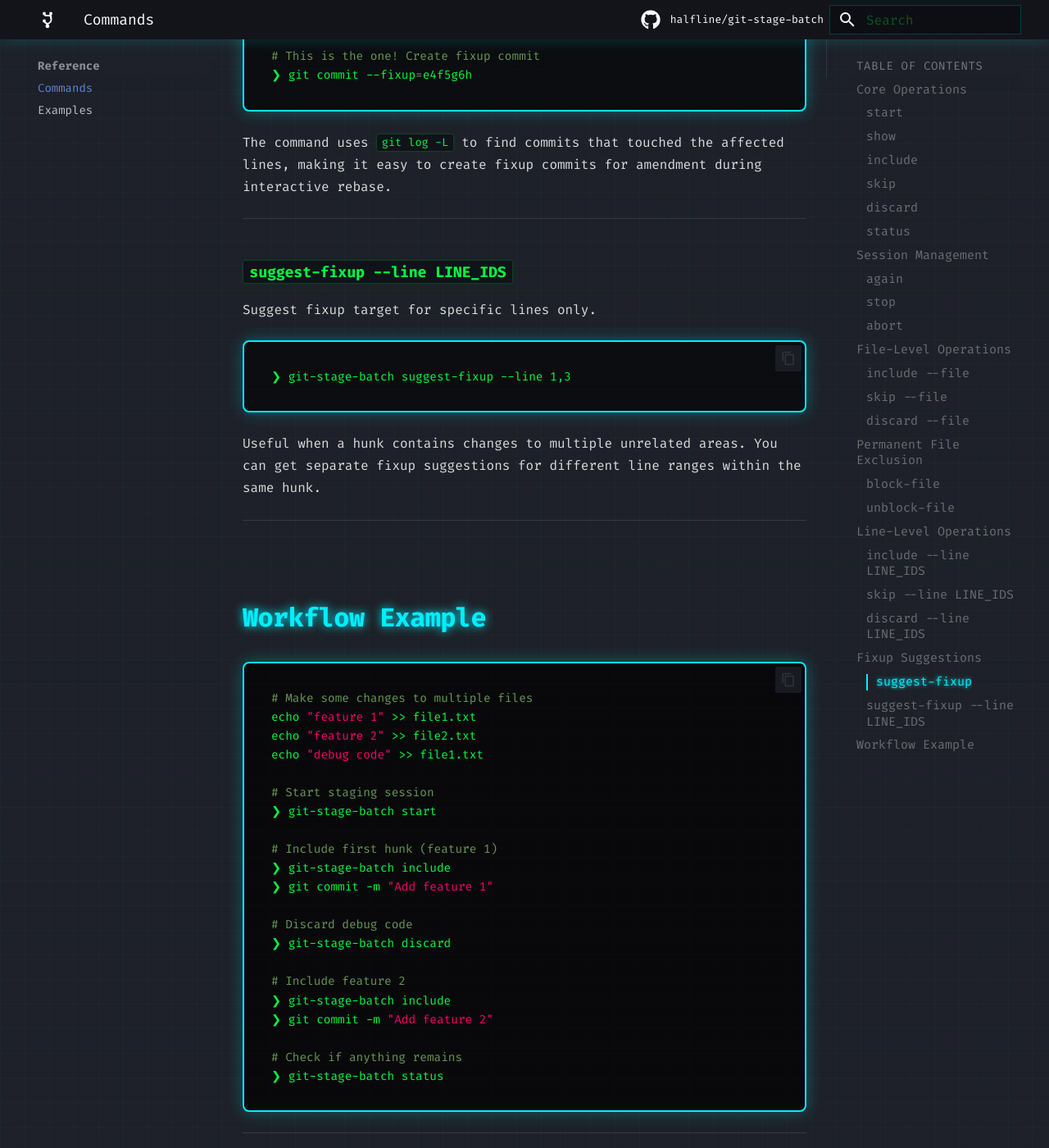
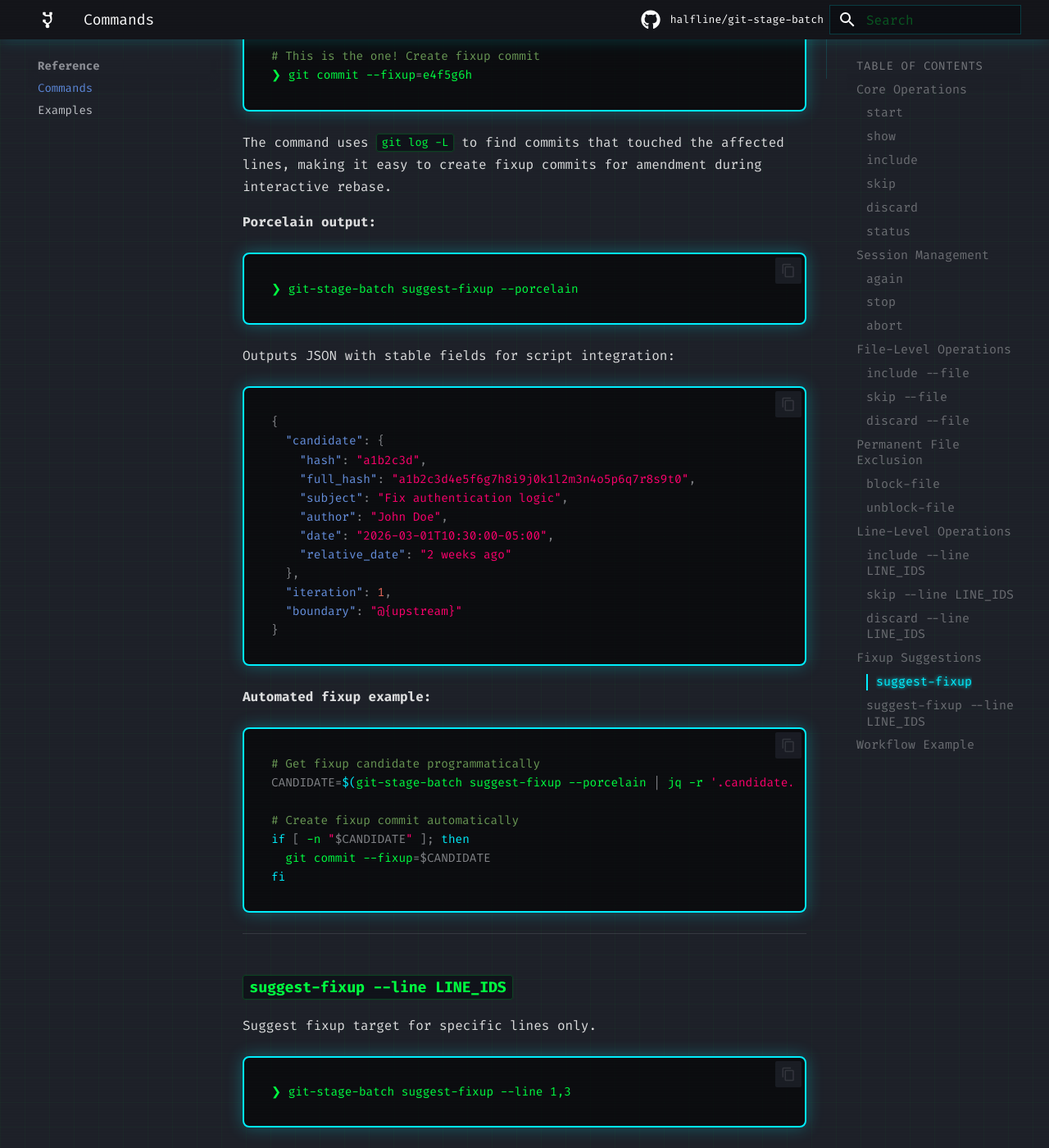
Before and after one commit to halfline/git-stage-batch, an MkDocs documentation site: the page built from docs/commands.md, in a window 1280 px wide and 1400 px high, scrolled down 10243 px. Shown: the whole window at 82% size. Built offline with MkDocs 1.6.1 and Material for MkDocs 9.7.7, drawn with Linux system fonts in a browser that asks for light colours; comment, search, counter and statistics services are not loaded; some of the changed text lies outside the part shown.

Commit message:
docs: Document --porcelain flag for suggest-fixup in website
The suggest-fixup commands now support a --porcelain flag for machine-
readable JSON output, but this flag is not documented in the website
commands reference.

Users browsing the website documentation have no way to discover the
--porcelain option or see example usage for automation. Without examples
showing the JSON structure and how to use it in scripts, developers cannot
easily understand how to integrate automated fixup commit creation into
their workflows.

This commit addresses that by adding --porcelain documentation to the
suggest-fixup command section. The documentation lists the flag in the
options, provides a complete JSON example with all fields explained, and
includes a practical shell script example showing how to programmatically
extract the commit hash and create a fixup commit using jq. This enables
users to discover and utilize machine-readable output for automated fixup
workflows and script integration.

````diff
--- a/docs/commands.md
+++ b/docs/commands.md
@@ -356,6 +356,7 @@ Finds commits that previously modified the lines in the current hunk and suggest
 - `--reset`: Start over from the most recent candidate
 - `--abort`: Clear state and exit
 - `--last`: Re-show the last candidate without advancing
+- `--porcelain`: Output in machine-readable JSON format
 
 **Example workflow:**
 ```bash
@@ -375,6 +376,38 @@ Candidate 2: e4f5g6h Add user validation
 ```
 
 The command uses `git log -L` to find commits that touched the affected lines, making it easy to create fixup commits for amendment during interactive rebase.
+
+**Porcelain output:**
+```bash
+❯ git-stage-batch suggest-fixup --porcelain
+```
+
+Outputs JSON with stable fields for script integration:
+```json
+{
+  "candidate": {
+    "hash": "a1b2c3d",
+    "full_hash": "a1b2c3d4e5f6g7h8i9j0k1l2m3n4o5p6q7r8s9t0",
+    "subject": "Fix authentication logic",
+    "author": "John Doe",
+    "date": "2026-03-01T10:30:00-05:00",
+    "relative_date": "2 weeks ago"
+  },
+  "iteration": 1,
+  "boundary": "@{upstream}"
+}
+```
+
+**Automated fixup example:**
+```bash
+# Get fixup candidate programmatically
+CANDIDATE=$(git-stage-batch suggest-fixup --porcelain | jq -r '.candidate.hash')
+
+# Create fixup commit automatically
+if [ -n "$CANDIDATE" ]; then
+  git commit --fixup=$CANDIDATE
+fi
+```
 
 ---
 
````
